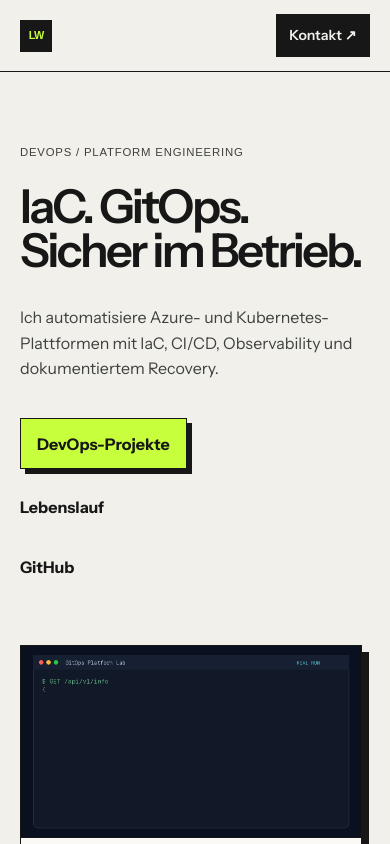
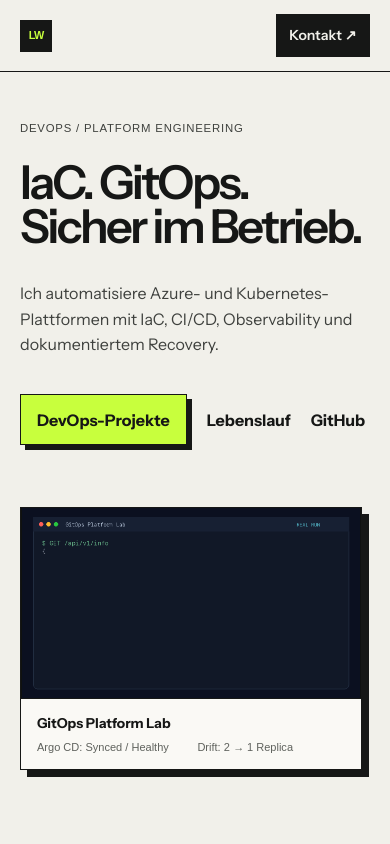
Before and after one commit to leonwwest/leon-westermeir-portfolio, a Next.js app: page / in a window 390 px wide. Shown: the top 844 px of the page. Built offline with nearby package versions, Linux system fonts and the light colour scheme; a web font is replaced by a local one.

Commit message:
Fit portfolio hero in mobile viewport (#8)

```diff
--- a/app/globals.css
+++ b/app/globals.css
@@ -869,8 +869,9 @@ footer nav {
 
   .hero {
     min-height: calc(100dvh - 4.5rem);
-    padding-top: 4.5rem;
-    gap: 3.5rem;
+    padding-top: 3rem;
+    padding-bottom: 3rem;
+    gap: 2.25rem;
   }
 
   h1 {
@@ -882,9 +883,9 @@ footer nav {
   }
 
   .hero-actions {
-    align-items: flex-start;
-    flex-direction: column;
-    gap: 1rem;
+    align-items: center;
+    flex-direction: row;
+    gap: 0.85rem 1.25rem;
   }
 
   .hero-evidence {
@@ -893,8 +894,12 @@ footer nav {
   }
 
   .hero-evidence figcaption {
-    grid-template-columns: 1fr;
-    gap: 0.35rem;
+    grid-template-columns: repeat(2, minmax(0, 1fr));
+    gap: 0.35rem 0.8rem;
+  }
+
+  .hero-evidence figcaption strong {
+    grid-column: 1 / -1;
   }
 
   .experience-strip {
```
